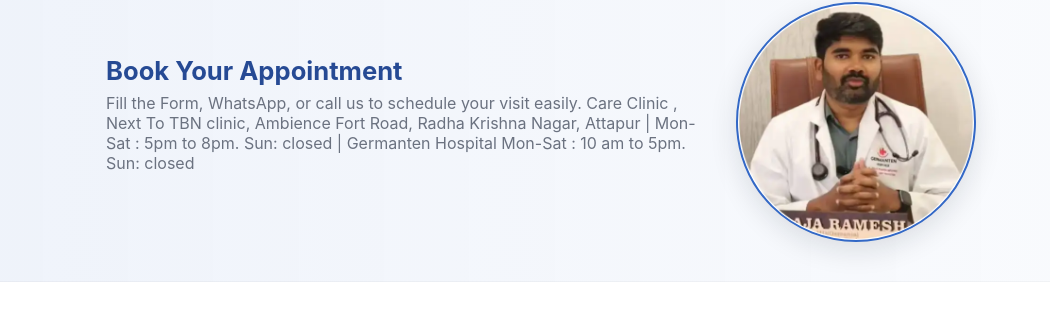
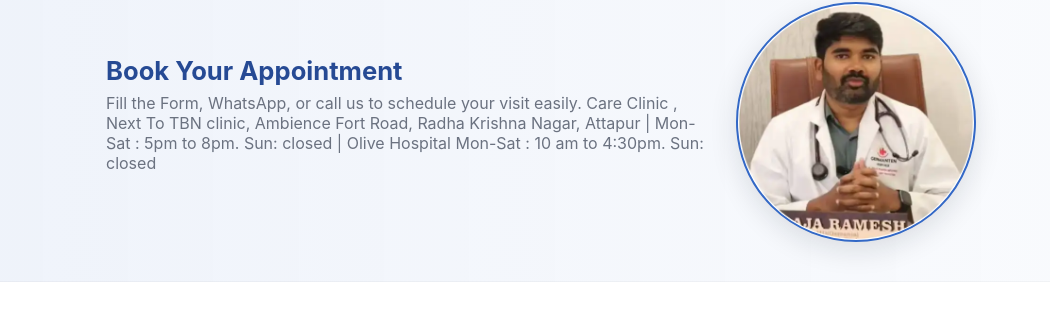
Before and after one commit to drrajarameshd/rr, a Jekyll site: the page contact.html, which Jekyll copies as it is, in a window 1280 px wide, cut to the strip 124-434 px from the top of the page. Shown: the whole strip, without its empty margins (0-1050 px from the left). Built offline with Jekyll 4.4.1, drawn with Linux system fonts in a browser that asks for light colours.

Commit message:
Update hospital hours and name in contact section

```diff
--- a/contact.html
+++ b/contact.html
@@ -141,7 +141,7 @@
         <div class="container banner-inner">
           <div class="hero-text" style="color:var(--primary-dark)">
             <h2>Book Your Appointment</h2>
-            <p>Fill the Form, WhatsApp, or call us to schedule your visit easily. Care Clinic , Next To TBN clinic, Ambience Fort Road, Radha Krishna Nagar, Attapur | Mon-Sat : 5pm to 8pm. Sun: closed | Germanten Hospital Mon-Sat : 10 am to 5pm. Sun: closed </p>
+            <p>Fill the Form, WhatsApp, or call us to schedule your visit easily. Care Clinic , Next To TBN clinic, Ambience Fort Road, Radha Krishna Nagar, Attapur | Mon-Sat : 5pm to 8pm. Sun: closed | Olive Hospital Mon-Sat : 10 am to 4:30pm. Sun: closed </p>
           </div>
 
   <!-- hero image + mobile visiting card wrapper -->
```
